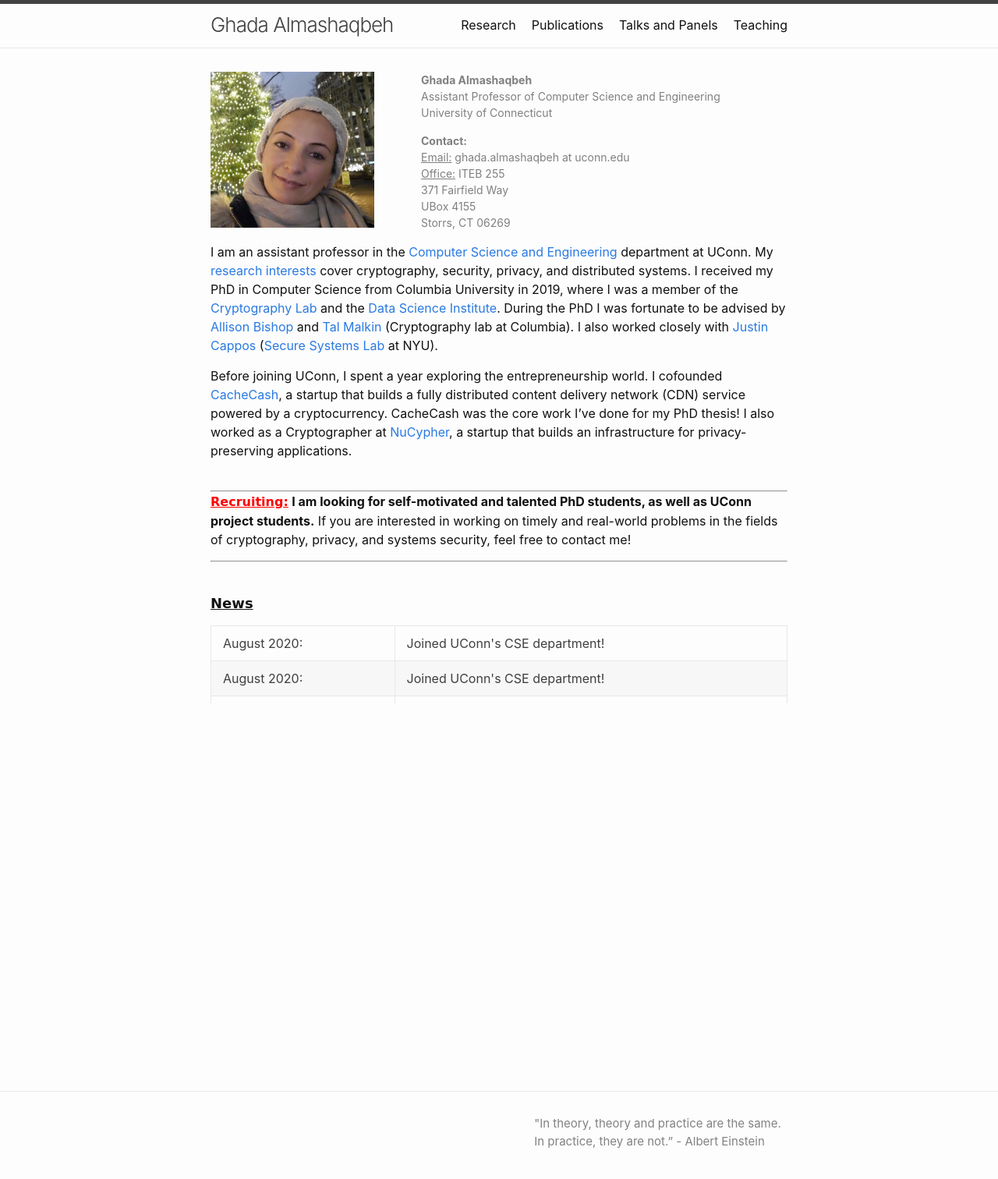
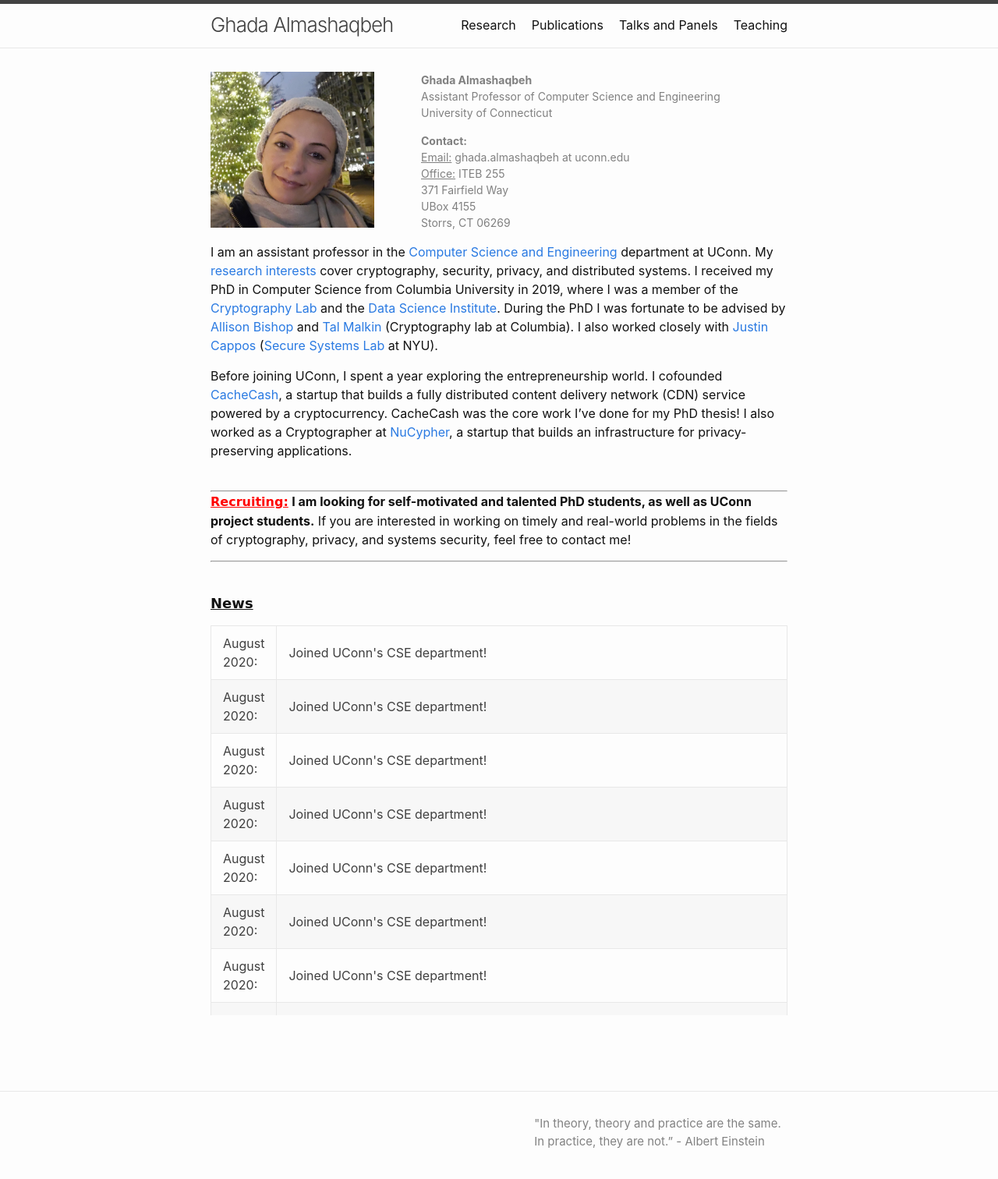
Before and after one commit to GhadaAlmashaqbeh/GhadaAlmashaqbeh.github.io, a Jekyll site: the page built from index.md, in a window 1280 px wide. Shown: the top 1512 px of the page at 78% size. Built offline with Jekyll 4.4.1, drawn with Linux system fonts in a browser that asks for light colours.

Commit message:
edit news table

```diff
--- a/index.md
+++ b/index.md
@@ -33,10 +33,10 @@ Before joining UConn, I spent a year exploring the entrepreneurship world. I cof
 
 **<span style="font-family: 'Comic Sans MS'; font-size: 18px"><u>News</u></span>**
 
-<div style="height:100px; overflow:auto;">
-  <table >
+<div style="height:500px; overflow:auto;">
+  <table style = "width: 100%">
     <tr>
-      <td>August 2020:</td>
+      <td style="width: 5%;">August 2020:</td>
       <td>Joined UConn's CSE department!</td>
     </tr>
      <tr>
```
